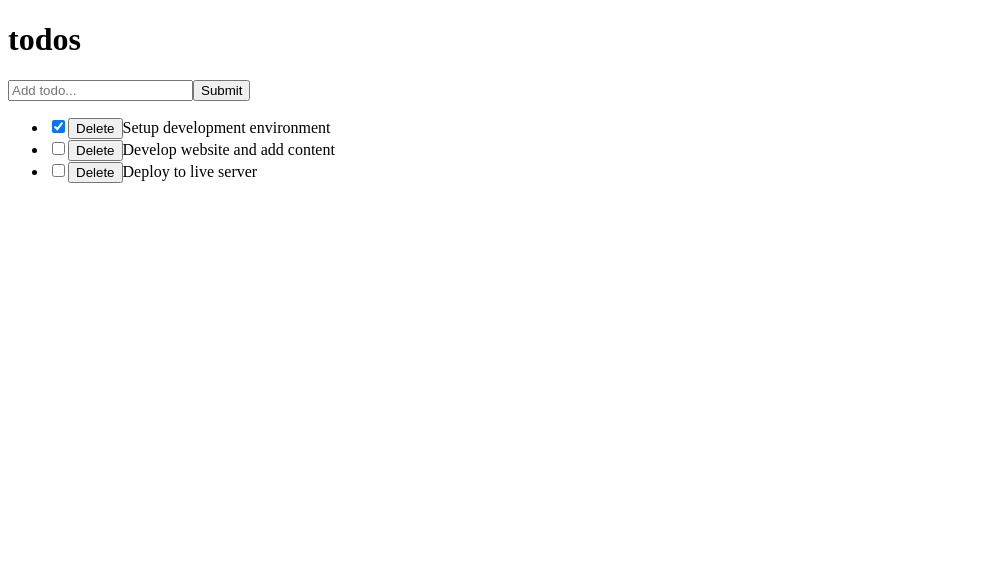
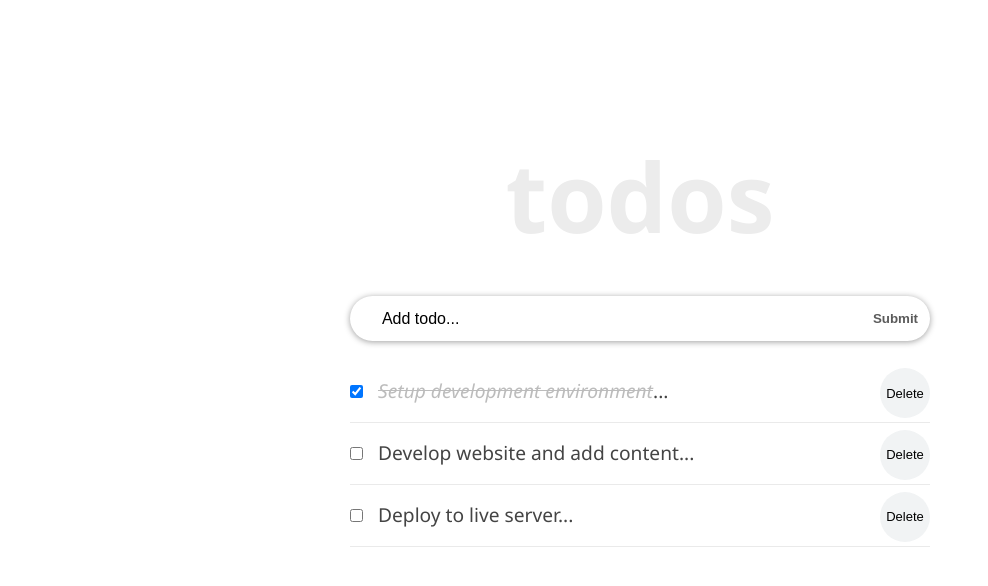
Before and after one commit to Trast00/react-todo-app, a React (Create React App) app: page / in a window 1280 px wide. Shown: the top 586 px of the page, without its empty margins (0-988 px from the left). Built offline with nearby package versions, Linux system fonts and the light colour scheme.

Commit message:
Add edit todo feature, add styling to the project

```diff
--- a/src/App.css
+++ b/src/App.css
@@ -11,3 +11,55 @@ body {
   background: #fff;
   height: 10
 }
+
+.container {
+  display: flex;
+  flex-direction: column;
+  justify-content: center;
+  align-items: center;
+  max-width: 600px;
+  margin: 0 auto;
+}
+
+.inner {
+  width: 100%;
+  padding: 8rem 10px 4rem;
+}
+
+.form-container {
+  width: 100%;
+  margin-bottom: 20px;
+  display: flex;
+  border-radius: calc(0.5 * 100px);
+  box-shadow: 0 1px 6px 0 rgba(0, 0, 0, 0.38);
+  justify-content: space-evenly;
+}
+
+.input-text {
+  font-size: 1rem;
+  font-weight: 400;
+  width: 85%;
+  padding-right: 5px;
+  padding-left: 10px;
+  border-radius: calc(0.5 * 100px);
+}
+
+.input-text::placeholder {
+  color: #000;
+}
+
+.input-submit {
+  background: transparent;
+  color: #5b5b5b;
+  text-transform: capitalize;
+  cursor: pointer;
+  font-weight: 600;
+  margin-right: 10px;
+}
+
+.input-text,
+.input-submit {
+  height: 45px;
+  outline: none;
+  border: none;
+}
--- a/src/components/Header.js
+++ b/src/components/Header.js
@@ -1,9 +1,26 @@
 import React from "react"
 
 const Header = () => {
+  const headerStyle = {
+    padding: "20px 0",
+    lineHeight: "1.5em",
+  }
+
   return (
-    <header>
-      <h1>todos</h1>
+    <header style={headerStyle}>
+      <h1
+        style={{
+          fontSize: "6rem",
+          fontWeight: "600",
+          marginBottom: "2rem",
+          lineHeight: "1em",
+          color: "#ececec",
+          textTransform: "lowercase",
+          textAlign: "center",
+        }}
+      >
+        todos
+      </h1>
     </header>
   )
 }
--- a/src/components/InputTodo.js
+++ b/src/components/InputTodo.js
@@ -22,15 +22,16 @@ class InputTodo extends Component {
   }
   render() {
     return (
-      <form onSubmit={this.handleSubmit}>
+      <form onSubmit={this.handleSubmit} className="form-container">
         <input
           type="text"
+          className="input-text"
           placeholder="Add todo..."
           value={this.state.title}
           name="title"
           onChange={this.onChange}
         />
-        <button>Submit</button>
+        <button className="input-submit">Submit</button>
       </form>
     )
   }
--- a/src/components/TodoContainer.js
+++ b/src/components/TodoContainer.js
@@ -60,12 +60,29 @@ class TodoContainer extends React.Component {
       todos: [...this.state.todos, newTodo]
     });
   };
+  setUpdate = (updatedTitle, id) => {
+    this.setState({
+      todos: this.state.todos.map(todo => {
+        if (todo.id === id) {
+          todo.title = updatedTitle
+        }
+        return todo
+      }),
+    })
+  }
   render() {
     return (
-      <div>
-        <Header />
-        <InputTodo addTodoProps={this.addTodoItem} />
-        <TodosList todos={this.state.todos} handleChangeProps={this.handleChange} delTodo={this.delTodo} />
+      <div className="container">
+        <div className="inner">
+          <Header />
+          <InputTodo addTodoProps={this.addTodoItem} />
+          <TodosList
+            todos={this.state.todos}
+            handleChangeProps={this.handleChange}
+            deleteTodoProps={this.delTodo}
+            setUpdate={this.setUpdate}
+          />
+        </div>
       </div>
     );
   }
--- a/src/components/TodoItem.js
+++ b/src/components/TodoItem.js
@@ -1,12 +1,61 @@
 import React from "react"
+import styles from "./TodoItem.module.css"
 
-function TodoItem(props) {
-  return <li>
-    <input type="checkbox" checked={props.todo.completed}
-    onChange={() => props.handleChangeProps(props.todo.id)}/>
-    <button onClick={() => props.deleteTodoProps(props.todo.id)} >Delete</button>
-    {props.todo.title}
-  </li>
+class TodoItem extends React.Component {
+  state = {
+    editing: false,
+  }
+  handleEditing = () => {
+    this.setState({
+      editing: true,
+    })
+  }
+  handleUpdatedDone = event => {
+    if (event.key === "Enter") {
+      this.setState({ editing: false })
+    }
+  }
+  render() {
+    let viewMode = {}
+    let editMode = {}
+
+    if (this.state.editing) {
+      viewMode.display = "none"
+    } else {
+      editMode.display = "none"
+    }
+
+    const completedStyle = {
+      fontStyle: "italic",
+      color: "#595959",
+      opacity: 0.4,
+      textDecoration: "line-through",
+    }
+
+    const { completed, id, title } = this.props.todo
+
+    return (
+      <li className={styles.item}>
+        <div onDoubleClick={this.handleEditing} style={viewMode}>
+        <input type="checkbox" className={styles.checkbox} checked={completed}
+        onChange={() => this.props.handleChangeProps(id)} />
+        <button onClick={() => this.props.deleteTodoProps(id)}>Delete</button>
+        <span style={completed ? completedStyle : null}>{title}</span>
+          ...
+        </div>
+        <input
+          type="text"
+          style={editMode}
+          className={styles.textInput}
+          value={title}
+          onChange={e => {
+            this.props.setUpdate(e.target.value, id)
+          }}
+          onKeyDown={this.handleUpdatedDone}
+        />
+      </li>
+    )
+  }
 }
 
 export default TodoItem
--- /dev/null
+++ b/src/components/TodoItem.module.css
@@ -0,0 +1,30 @@
+.item {
+  font-size: 1.2rem;
+  list-style-type: none;
+  padding: 17px 0px;
+  border-bottom: 1px solid #eaeaea;
+}
+
+.checkbox {
+  margin-right: 15px;
+}
+
+.item button {
+  font-size: 13px;
+  background: #f1f3f4;
+  border: none;
+  cursor: pointer;
+  float: right;
+  outline: none;
+  border-radius: 100px;
+  height: 50px;
+  width: 50px;
+  margin: -10px 0 0 10px;
+}
+
+input[type="text"] {
+  margin-left: 26px;
+  font-size: 1rem;
+  border: none;
+  padding: 4px;
+}
--- a/src/components/TodosList.js
+++ b/src/components/TodosList.js
@@ -6,9 +6,13 @@ class TodosList extends React.Component {
     return (
       <ul>
         {this.props.todos.map(todo => (
-          <TodoItem key={todo.id} todo={todo}
+          <TodoItem
+          key={todo.id}
+          todo={todo}
           handleChangeProps={this.props.handleChangeProps}
-          deleteTodoProps={this.props.delTodo} />
+          deleteTodoProps={this.props.deleteTodoProps}
+          setUpdate={this.props.setUpdate}
+        />
         ))}
       </ul>
     )
--- a/src/index.js
+++ b/src/index.js
@@ -2,6 +2,9 @@ import React from "react"
 import ReactDOM from "react-dom"
 //component file
 import TodoContainer from "./components/TodoContainer"
+
+//stylesheet
+import "./App.css"
 
 ReactDOM.render(
   <React.StrictMode>
```
